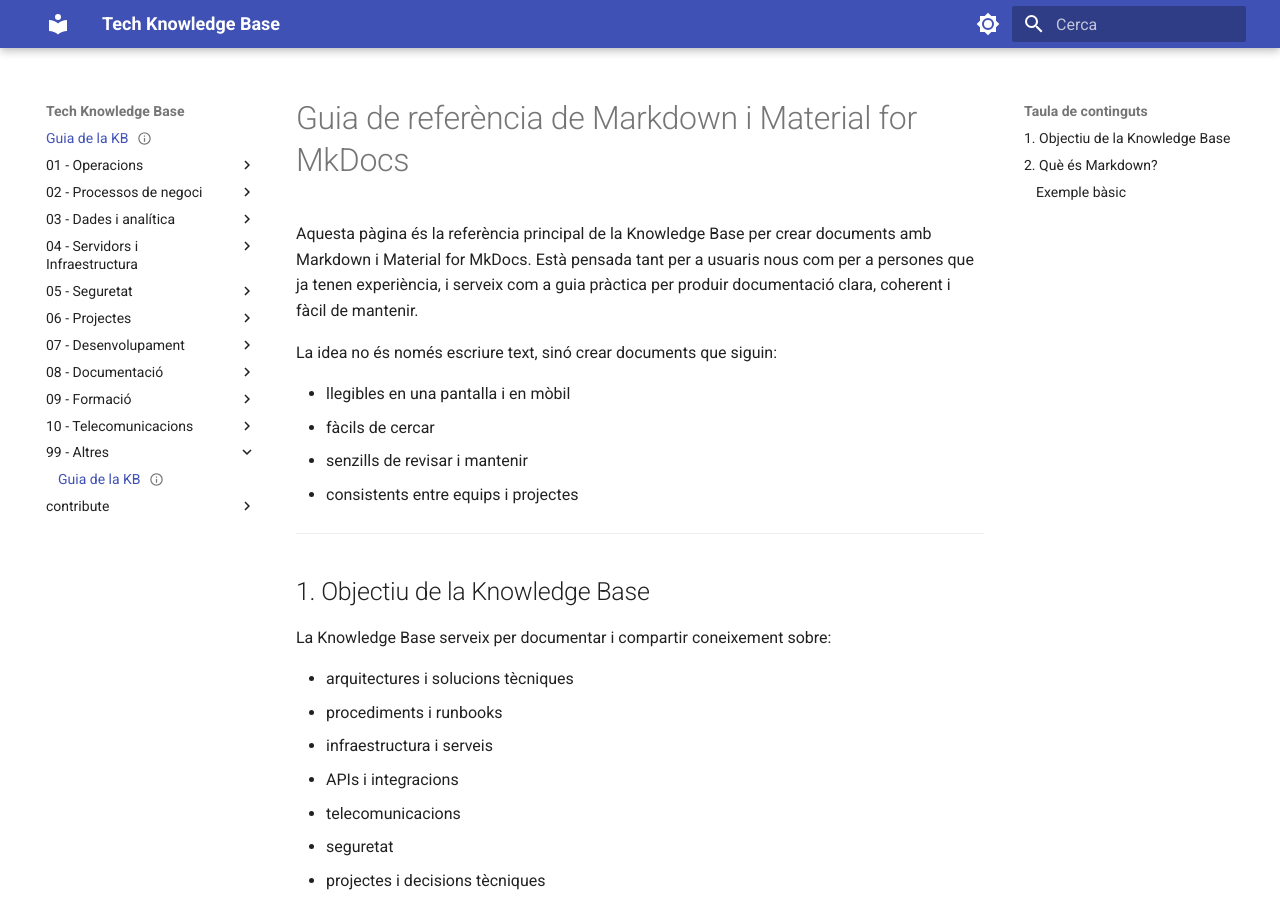
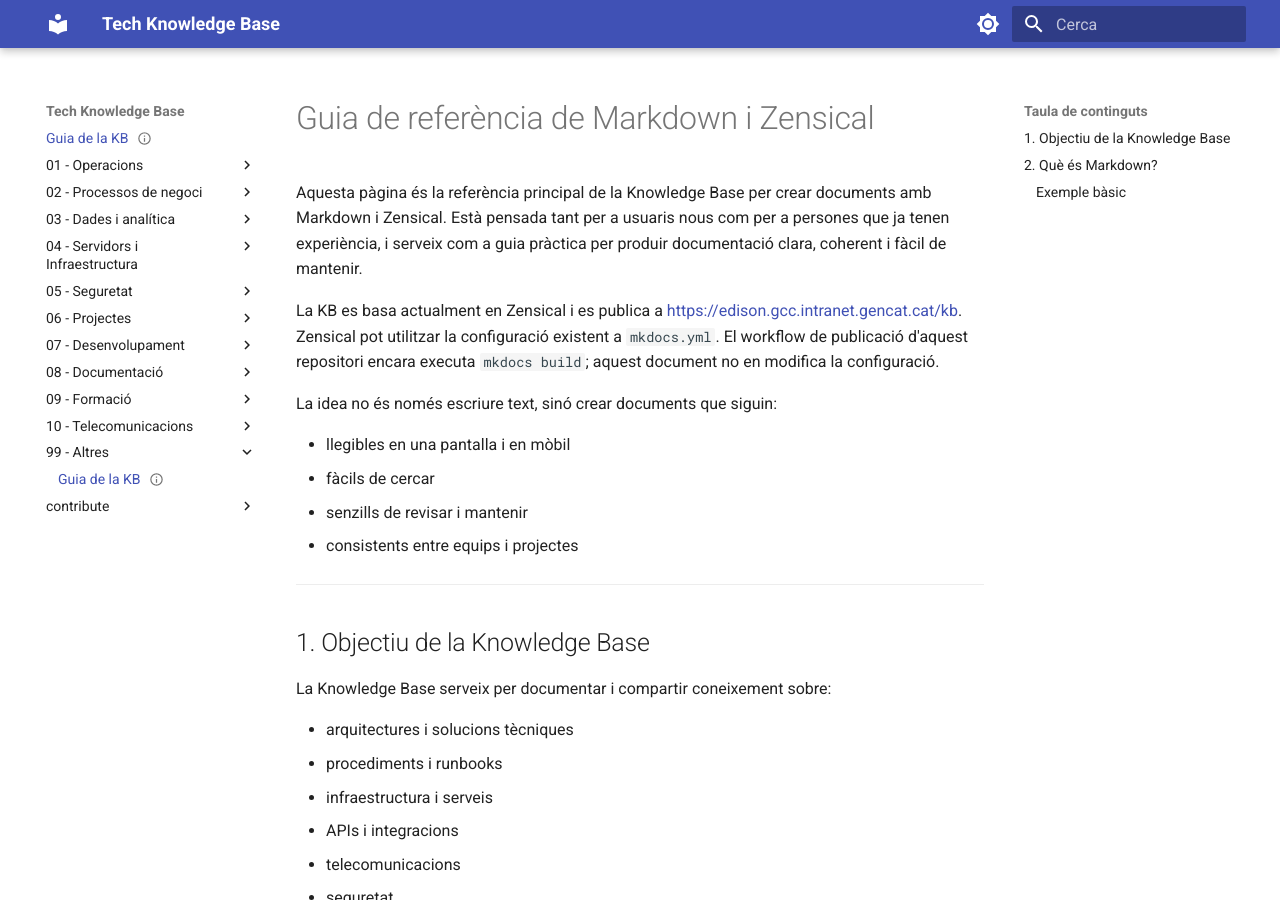
Before and after one commit to lenergetica/le-tech-knowledge-base, an MkDocs documentation site: the page built from docs/index.md, in a window 1280 px wide and 900 px high. Built offline with MkDocs 1.6.1 and Material for MkDocs 9.7.7, drawn with Linux system fonts in a browser that asks for light colours; emoji names are drawn with the system emoji font; some of the changed text lies outside the part shown.

Commit message:
feat: actualitzar documentació per reflectir canvis a Zensical i millores de versió

`````diff
--- a/docs/index.md
+++ b/docs/index.md
@@ -1,26 +1,29 @@
 ---
-title: Guia de referència de Markdown i Material for MkDocs
+title: Guia de referència de Markdown i Zensical
 author: José Antonio Arias
 owner: L'Energetica Tech
 status: actiu
-version: 1.3
-review_date: "2026-10-02"
+version: 1.4
+review_date: "2026-11-03"
 review_period_months: 6 #6 is the default
 tags:
   - KB
-  - MkDocs
   - Zensical
   - Markdown
   - Material for MkDocs
 references:
   - https://zensical.org/docs/studio/get-started/quickstart/
+  - https://zensical.org/docs/compatibility/mkdocs/migration/
+  - https://zensical.org/docs/get-started/
   - https://zensical.org/upcoming-changes/#reserve-studio-pro
 created: "2026-09-01"
 ---
 
-# Guia de referència de Markdown i Material for MkDocs
+# Guia de referència de Markdown i Zensical
 
-Aquesta pàgina és la referència principal de la Knowledge Base per crear documents amb Markdown i Material for MkDocs. Està pensada tant per a usuaris nous com per a persones que ja tenen experiència, i serveix com a guia pràctica per produir documentació clara, coherent i fàcil de mantenir.
+Aquesta pàgina és la referència principal de la Knowledge Base per crear documents amb Markdown i Zensical. Està pensada tant per a usuaris nous com per a persones que ja tenen experiència, i serveix com a guia pràctica per produir documentació clara, coherent i fàcil de mantenir.
+
+La KB es basa actualment en Zensical i es publica a [https://edison.gcc.intranet.gencat.cat/kb](https://edison.gcc.intranet.gencat.cat/kb). Zensical pot utilitzar la configuració existent a `mkdocs.yml`. El workflow de publicació d'aquest repositori encara executa `mkdocs build`; aquest document no en modifica la configuració.
 
 La idea no és només escriure text, sinó crear documents que siguin:
 
@@ -82,7 +85,7 @@ El resultat és:
 
 [Documentació de Markdown](https://www.markdownguide.org/)
 
-Markdown és la base del contingut. Material for MkDocs és la capa que millora la presentació i la navegació.
+Markdown és la base del contingut. Zensical és l'eina actual per generar i publicar el lloc; Material for MkDocs correspon a l'etapa anterior de la KB.
 
 ---
 
@@ -215,27 +218,27 @@ Resultat visual:
 
 ````md
 ```bash
-mkdocs serve
+zensical serve
 ```
 ````
 
 Es recomana especificar el llenguatge del bloc perquè el ressaltat de sintaxi sigui correcte.
 
 ```bash
-mkdocs serve
+zensical serve
 ```
 
 ### 3.9 Codi inline
 
 ```md
-La comanda per iniciar el servei és `mkdocs serve`.
+La comanda per iniciar la previsualització local amb Zensical és `zensical serve`.
 ```
 
 ---
 
-## 4. Material for MkDocs: funcions útils
+## 4. Funcions de Markdown i Material for MkDocs
 
-Material for MkDocs afegeix elements visuals i estructurals que milloren la navegació i la lectura dels documents.
+Els exemples d'aquesta secció mostren elements visuals i estructurals utilitzats amb Material for MkDocs. Es conserven com a referència de l'etapa anterior i cal comprovar-ne la compatibilitat amb la configuració actual de Zensical abans d'introduir-los en documents nous.
 
 ### 4.1 Admonicions
 
@@ -293,17 +296,17 @@ Resultat:
 
 ### 4.3 Pestanyes
 
-La sintaxi correcta de Material per a pestanyes és aquesta:
+La sintaxi de pestanyes utilitzada a la KB és aquesta:
 
 ````md
 === "Windows"
     ```powershell
-    mkdocs serve
+    zensical serve
     ```
 
 === "Linux/macOS"
     ```bash
-    mkdocs serve
+    zensical serve
     ```
 ````
 
@@ -311,12 +314,12 @@ Resultat visual:
 
 === "Windows"
     ```powershell
-    mkdocs serve
+    zensical serve
     ```
 
 === "Linux/macOS"
     ```bash
-    mkdocs serve
+    zensical serve
     ```
 
 ### 4.4 Emoji i iconografia
@@ -567,21 +570,22 @@ Taules, avisos i diagrames són útils, però no han d'ofegar el contingut. L'ob
 Podeu partir d'aquesta plantilla per crear documents nous.
 
 ```yaml
-title: Guia de referència de Markdown i Material for MkDocs
+title: Guia de referència de Markdown i Zensical
 author: José Antonio Arias
 owner: L'Energetica Tech
 status: actiu
-version: 1.3
-review_date: "2026-10-02"
+version: 1.4
+review_date: "2026-11-03"
 review_period_months: 6 #6 is the default
 tags:
   - KB
-  - MkDocs
   - Zensical
   - Markdown
   - Material for MkDocs
 references:
   - https://zensical.org/docs/studio/get-started/quickstart/
+  - https://zensical.org/docs/compatibility/mkdocs/migration/
+  - https://zensical.org/docs/get-started/
   - https://zensical.org/upcoming-changes/#reserve-studio-pro
 created: "2026-09-01"
 ```
@@ -755,7 +759,7 @@ GET /api/plants/{id}
 
 ## 14. Resum
 
-Markdown i Material for MkDocs formen una combinació potent per documentar processos, infraestructures i coneixements tècnics de manera clara i mantenible.
+Markdown i Zensical formen la base actual de la Knowledge Base per documentar processos, infraestructures i coneixements tècnics de manera clara i mantenible.
 
 La clau és:
 
@@ -781,6 +785,6 @@ Si segueixes aquests patrons, la Knowledge Base serà útil tant per a usuaris n
 
 ## Fi de la demostració
 
-Si veus correctament totes les seccions anteriors (admonitions, Mermaid, tabs, checklists, snippets, codi, taules i diagrames), la instal·lació de MkDocs Material està funcionant correctament.
+Si veus correctament els exemples anteriors (admonitions, Mermaid, pestanyes, llistes de tasques, snippets, codi, taules i diagrames), el lloc renderitza aquests elements. La compatibilitat s'ha de validar amb la versió i configuració actual de Zensical.
 
 ----
`````
